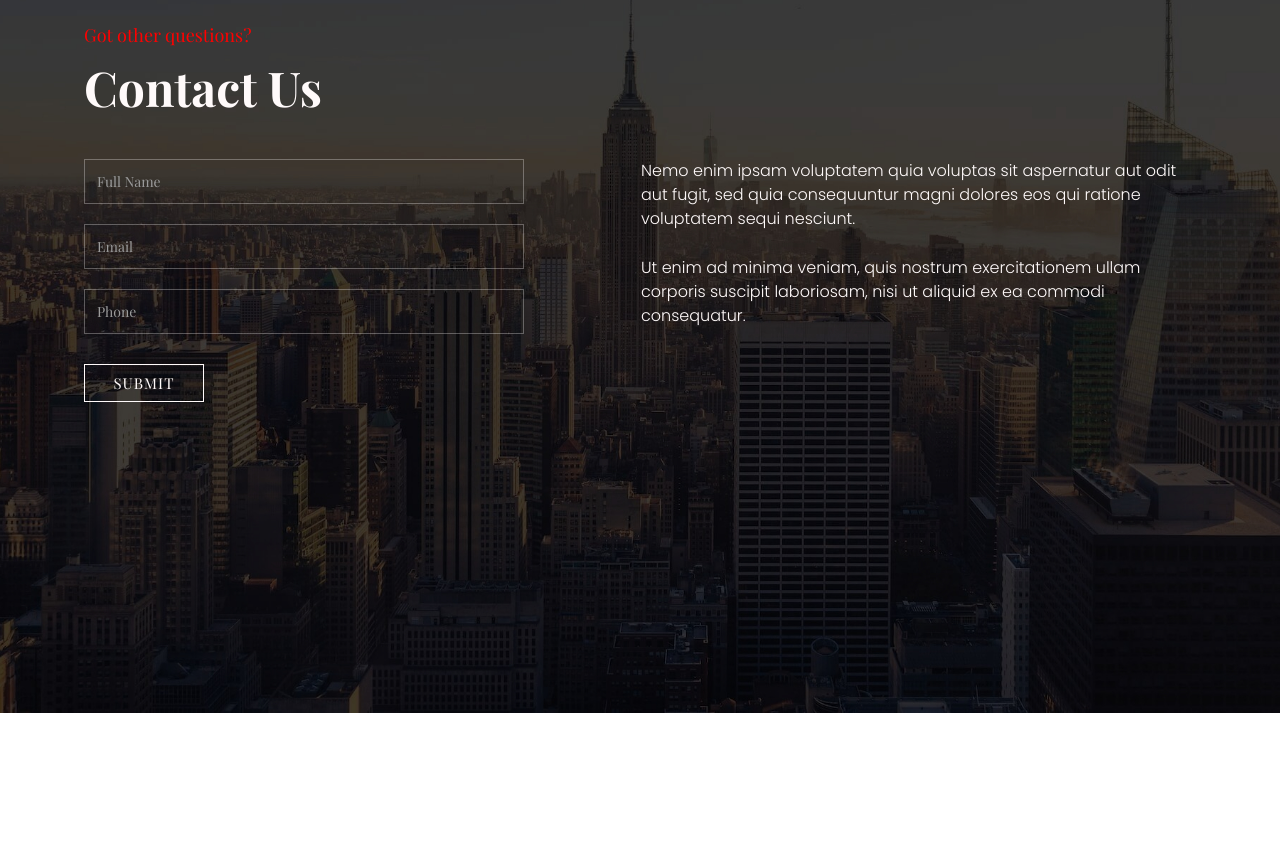
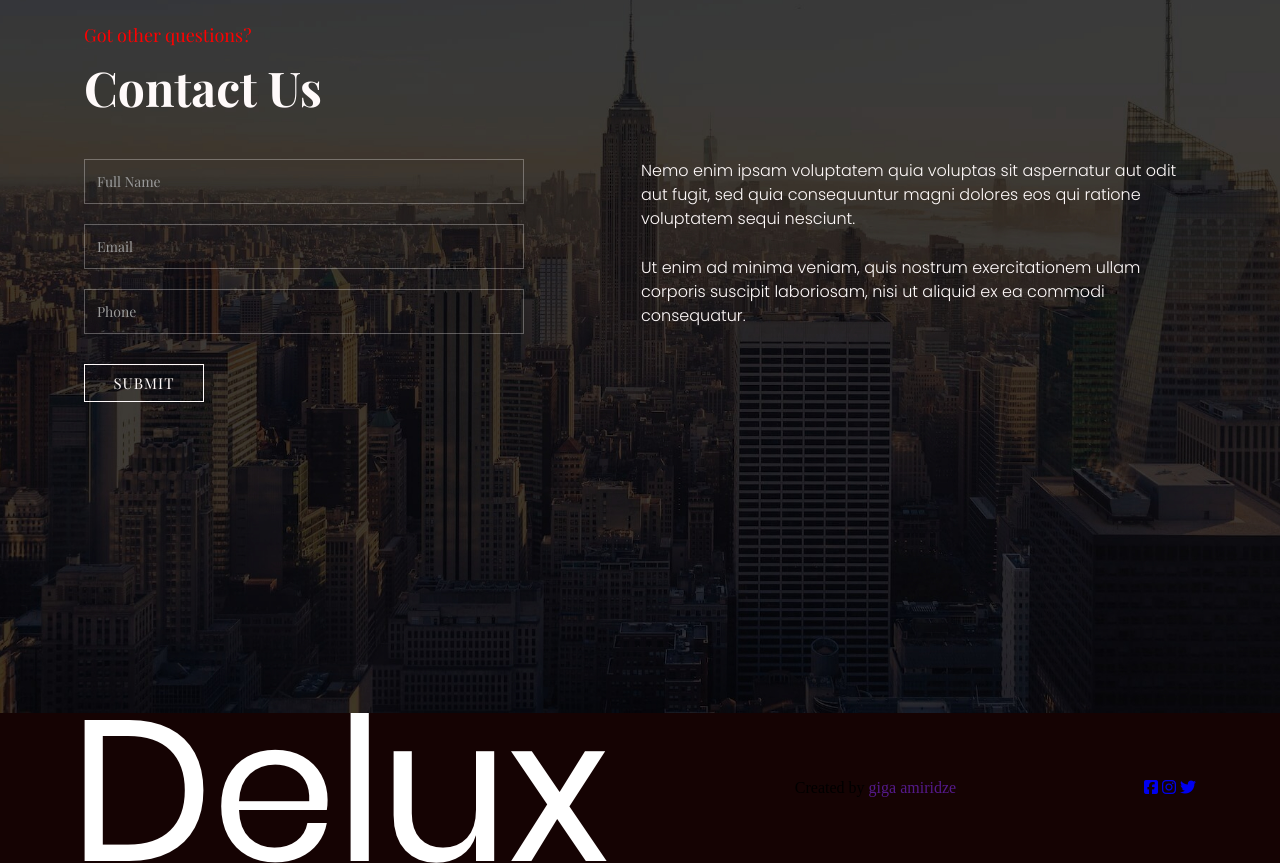
Before and after one commit to gigaamiridze/Delux, a website: page index.html in a window 1280 px wide. Shown: the part 4935-5798 px from the top of the page. Before the commit the page ends 5648 px from the top, so only its background shows below. Drawn offline with nearby package versions, Linux system fonts and the light colour scheme.

Commit message:
Added footer content structure

```diff
--- a/index.html
+++ b/index.html
@@ -12,6 +12,7 @@
     <meta name="description" content="Delux Landing Page">
     <meta name="keywords" content="Delux, Landing Page, HTML, CSS, SASS, SCSS, JavaScript">
     <meta name="author" content="Giga Amiridze">
+    <script src="https://kit.fontawesome.com/b1609179cd.js" crossorigin="anonymous"></script>
     <link rel="icon" type="image/gif" href="images/icon.svg" sizes="16x16">
     <link rel="stylesheet" type="text/css" href="css/style.css">
     <title>Delux</title>
@@ -469,6 +470,25 @@
         </div>
       </div>
     </section>
+    <footer>
+      <div class="container">
+        <div class="footer-content">
+          <img class="footer-logo" src="images/logos/delux-white.png" alt="Delux logo">
+          <p>Created by <a href="">giga amiridze</a></p>
+          <div class="social-icons">
+            <a href="https://www.facebook.com/" target="_blank">
+              <i class="fa-brands fa-facebook-square soc-icon"></i>
+            </a>
+            <a href="https://www.instagram.com/" target="_blank">
+              <i class="fa-brands fa-instagram soc-icon"></i>
+            </a>
+            <a href="https://twitter.com/" target="_blank">
+              <i class="fa-brands fa-twitter soc-icon"></i>
+            </a>
+          </div>
+        </div>
+      </div>
+    </footer>
     <script src="./js/change-navbar.js"></script>
     <script src="./js/menu-highlight.js"></script>
   </body>
--- a/sass/style.scss
+++ b/sass/style.scss
@@ -13,3 +13,4 @@
 @import "./main/pricing";
 @import "./main/faqs";
 @import "./main/contact";
+@import "./main/footer";
```
Also changed, not shown: css/style.css.
